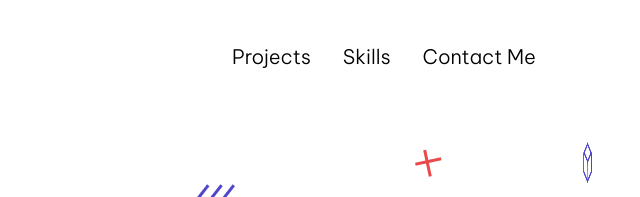
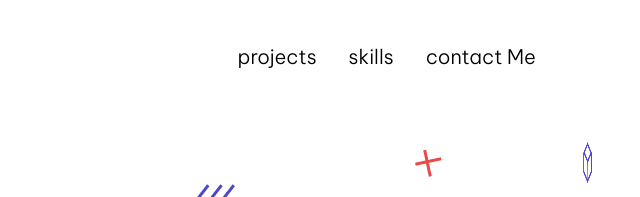
Before and after one commit to goel-aayush/portfolio, a plain HTML site: page index.html in a window 1280 px wide. Shown: the top 197 px of the page, 640-1280 px from the left. Drawn offline with nearby package versions, Linux system fonts and the light colour scheme.

Commit message:
Update index.html

```diff
--- a/index.html
+++ b/index.html
@@ -16,9 +16,9 @@
                     <div class="logo-text">ohn Doe</div>
                 </div>
                 <div class="nav-items">
-                    <div><a href="#projects">Projects</a></div>
-                    <div><a href="#skills">Skills</a></div>
-                    <div><a href="#contactme">Contact Me</a></div>
+                    <div><a href="#projects">projects</a></div>
+                    <div><a href="#skills">skills</a></div>
+                    <div><a href="#contactme">contact Me</a></div>
                 </div>
             </div>
         </div>
```
